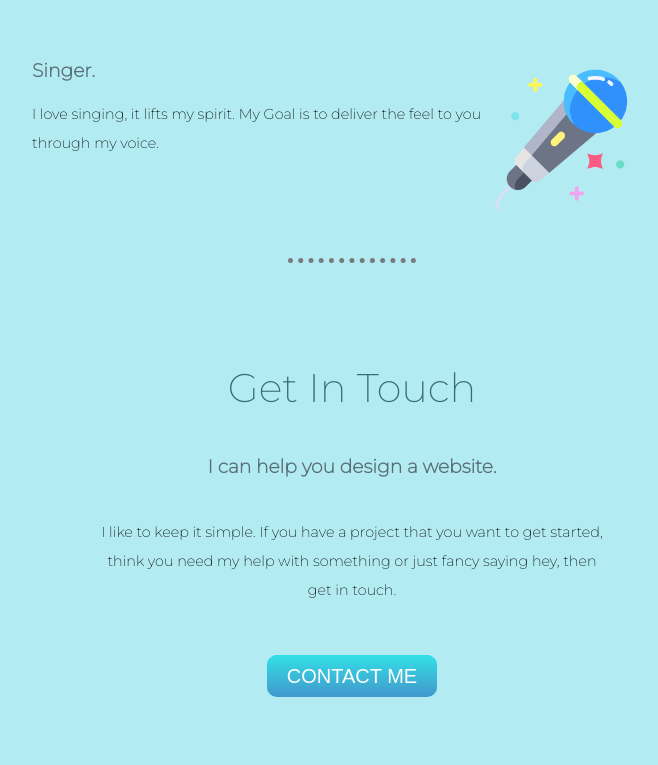
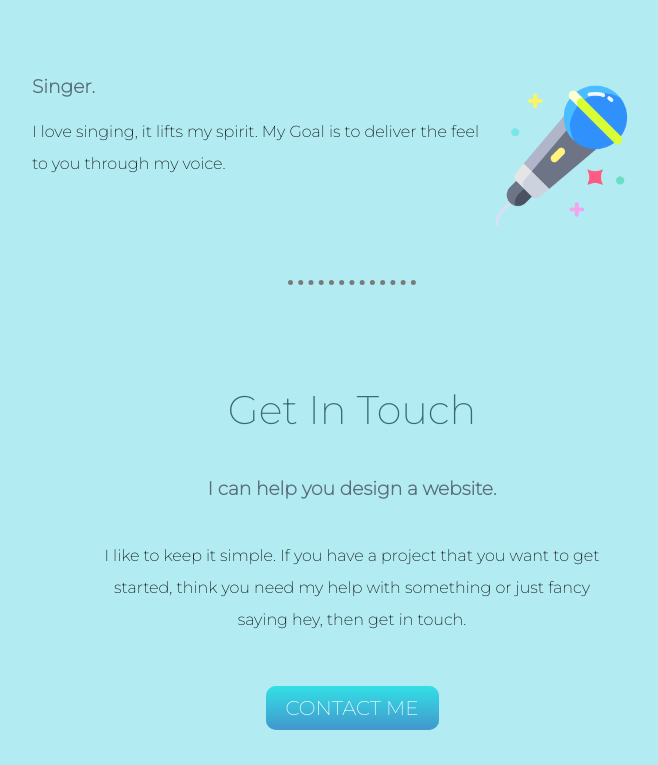
Before and after one commit to IshaaVijay/personalsite, a plain HTML site: page index.html in a window 1280 px wide. Shown: the part 1915-2680 px from the top of the page, without its empty margins (288-946 px from the left). Drawn offline with Linux system fonts and the light colour scheme; a web font is replaced by a local one.

Commit message:
added more

```diff
--- a/styles.css
+++ b/styles.css
@@ -22,7 +22,7 @@ h2{
 }
 p{
   font-family: 'Montserrat', sans-serif;
-  font-size: 90%;
+  font-size: 100%;
   color: black;
   line-height: 2;
 }
@@ -71,7 +71,7 @@ hr{
   -webkit-border-radius: 10;
   -moz-border-radius: 10;
   border-radius: 10px;
-  font-family: Arial;
+  font-family: 'Montserrat', sans-serif;
   color: #ffffff;
   font-size: 20px;
   padding: 10px 20px 10px 20px;
```
